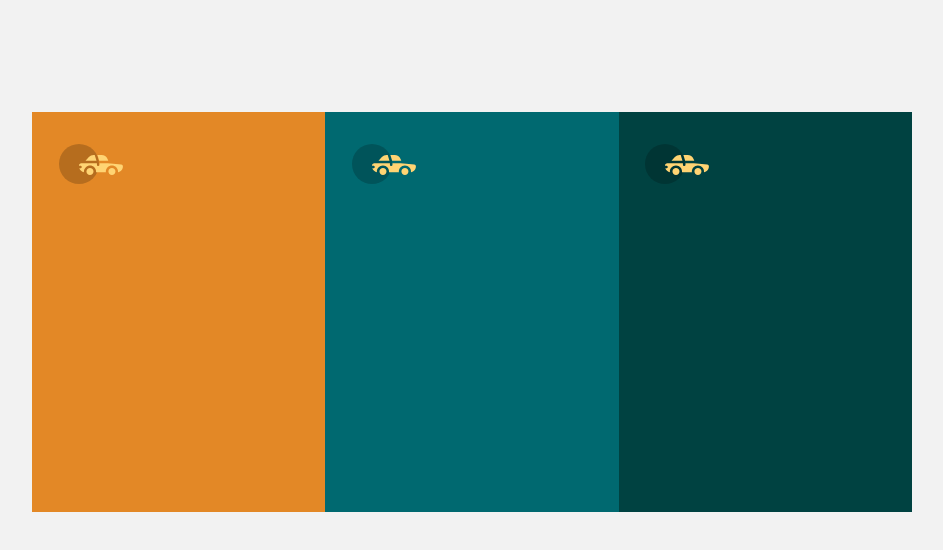
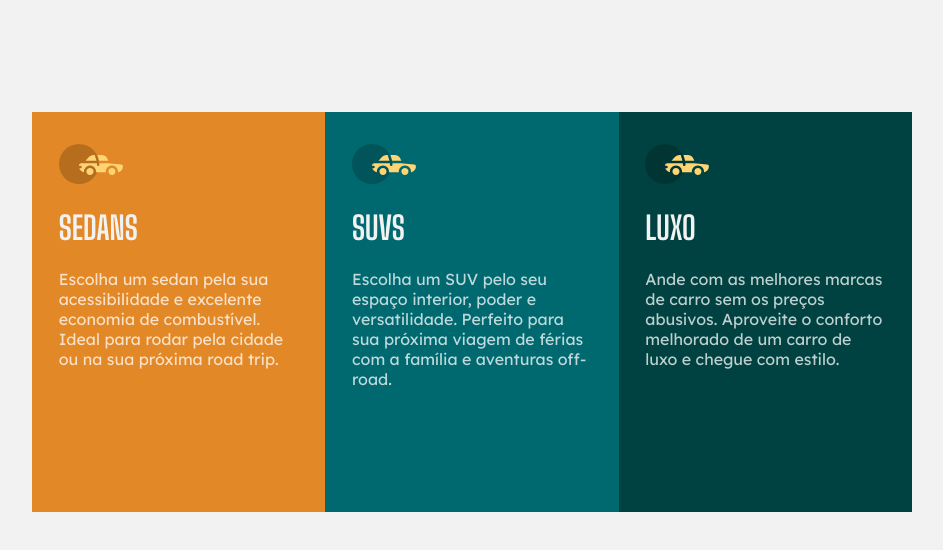
Before and after one commit to yasmine-elhosayny/front-end-mentor-3, a plain HTML site: page index.html in a window 1280 px wide. Shown: the whole page, without its empty margins (168-1111 px from the left). Drawn offline with Linux system fonts and the light colour scheme.

Commit message:
Quinto commit - Texto e parágrafos

```diff
--- a/estilo.css
+++ b/estilo.css
@@ -43,3 +43,14 @@ body {
 	margin: 0 auto;
 	margin-top: 2rem;
 }
+
+/* Texto */
+#texto h1 {
+	font-family: Big Shoulders Display;
+	text-transform: uppercase;
+	color: hsl(0, 0%, 95%);
+}
+#texto p {
+	font-family: Lexend Deca;
+	color: hsla(0, 0%, 100%, 0.75);
+}
--- a/index.html
+++ b/index.html
@@ -16,16 +16,32 @@
 			<div id="col-1">
 				<div id="conteudo">
 					<img src="imagens/sedans.svg" id="sedans" alt="Ícone de carro">
+					<div id="texto">
+						<h1>Sedans</h1>
+						<p>Escolha um sedan pela sua acessibilidade e excelente economia
+						de combustível. Ideal para rodar pela cidade ou na sua próxima road trip.</p>
+					</div>
 				</div>
 			</div>
 			<div id="col-2">
 				<div id="conteudo">
 					<img src="imagens/sedans.svg" id="sedans" alt="Ícone de carro">
+					<div id="texto">
+						<h1>Suvs</h1>
+						<p>Escolha um SUV pelo seu espaço interior, poder e versatilidade.
+						Perfeito para sua próxima viagem de férias com a família e aventuras
+						off-road.</p>
+					</div>
 				</div>
 			</div>
 			<div id="col-3">
 				<div id="conteudo">
 					<img src="imagens/sedans.svg" id="sedans" alt="Ícone de carro">
+					<div id="texto">
+						<h1>Luxo</h1>
+						<p>Ande com as melhores marcas de carro sem os preços abusivos. Aproveite
+						o conforto melhorado de um carro de luxo e chegue com estilo.</p>
+					</div>
 				</div>
 			</div>
 		</div>
```
